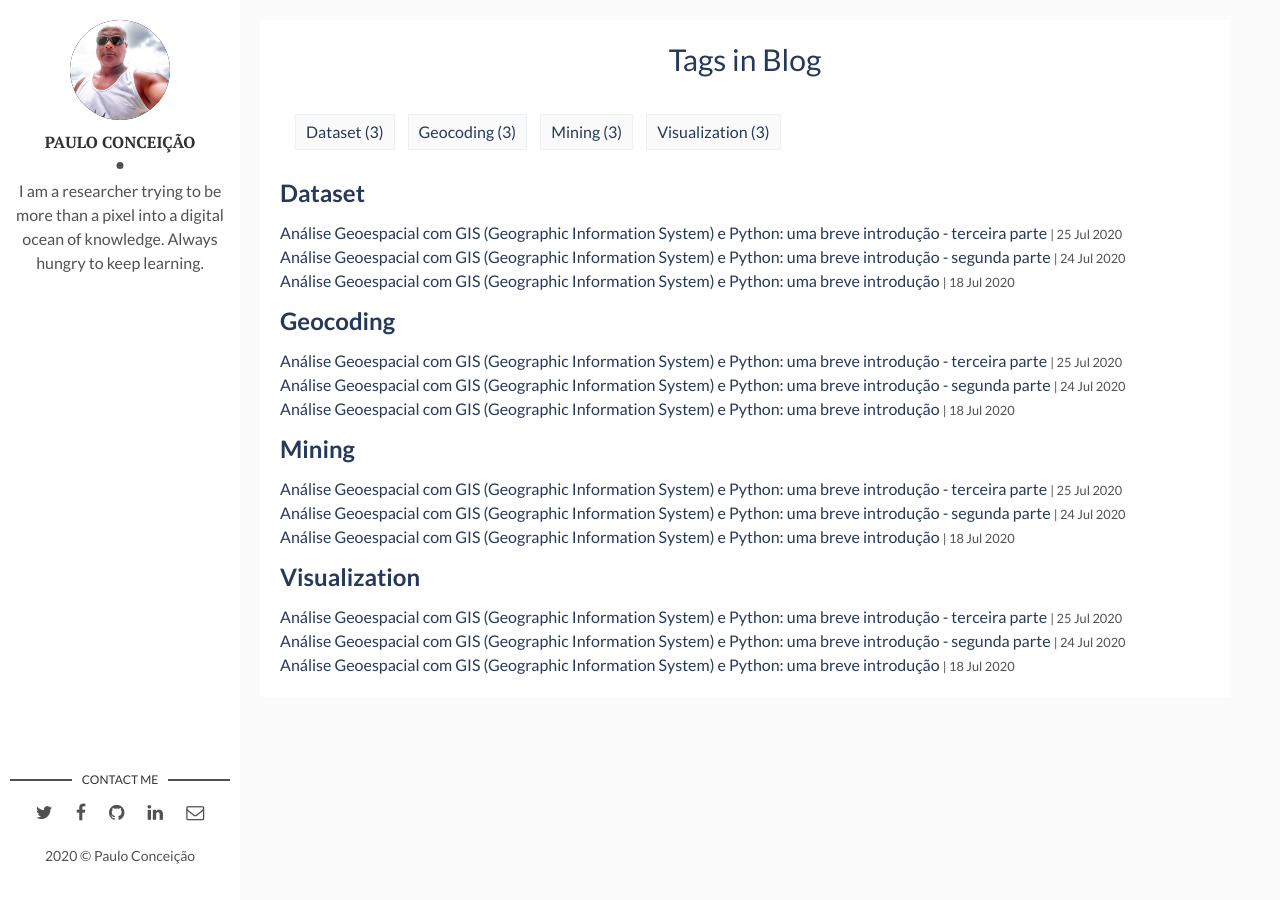
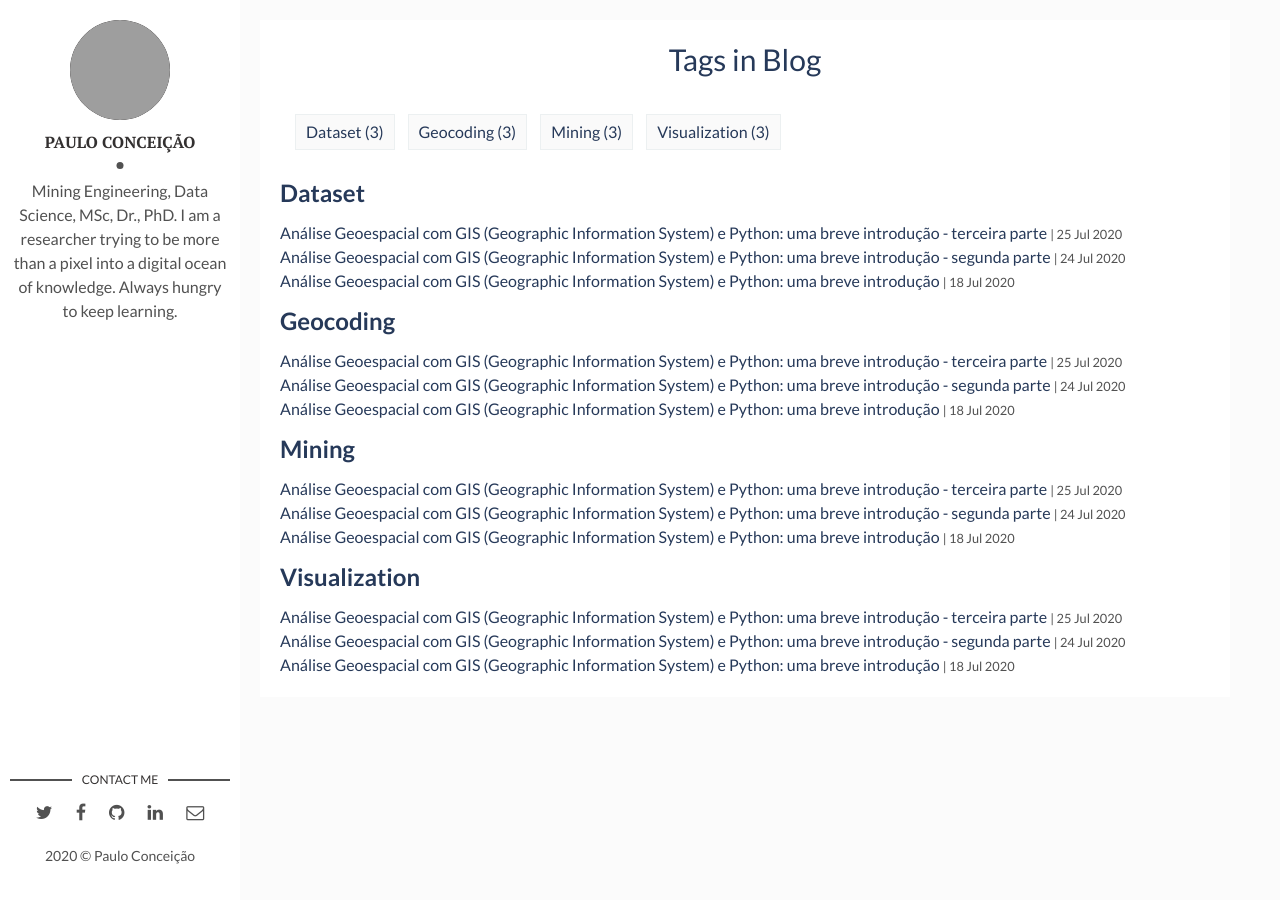
Before and after one commit to pauloconceicao/pauloconceicao.github.io, a Jekyll site: the page built from tags.html, in a window 1280 px wide. Built offline with Jekyll 4.4.1, drawn with Linux system fonts in a browser that asks for light colours; grey boxes are pictures that could not be loaded.

Commit message:
Update _config.yml

```diff
--- a/_config.yml
+++ b/_config.yml
@@ -10,8 +10,8 @@ encoding: UTF-8
 
 # Author Settings
 author: Paulo Conceição # add your name
-author-img: PAULO_750X750.jpg # add your photo
-about-author: I am a researcher trying to be more than a pixel into a digital ocean of knowledge. Always hungry to keep learning. # add description
+author-img: paulo-conceicao.jpg # add your photo
+about-author: Mining Engineering, Data Science, MSc, Dr., PhD. I am a researcher trying to be more than a pixel into a digital ocean of knowledge. Always hungry to keep learning. # add description
 social-twitter: PauloncRs # add your Twitter handle
 social-facebook: # add your Facebook handle
 social-github: pauloconceicao # add your Github handle
```
